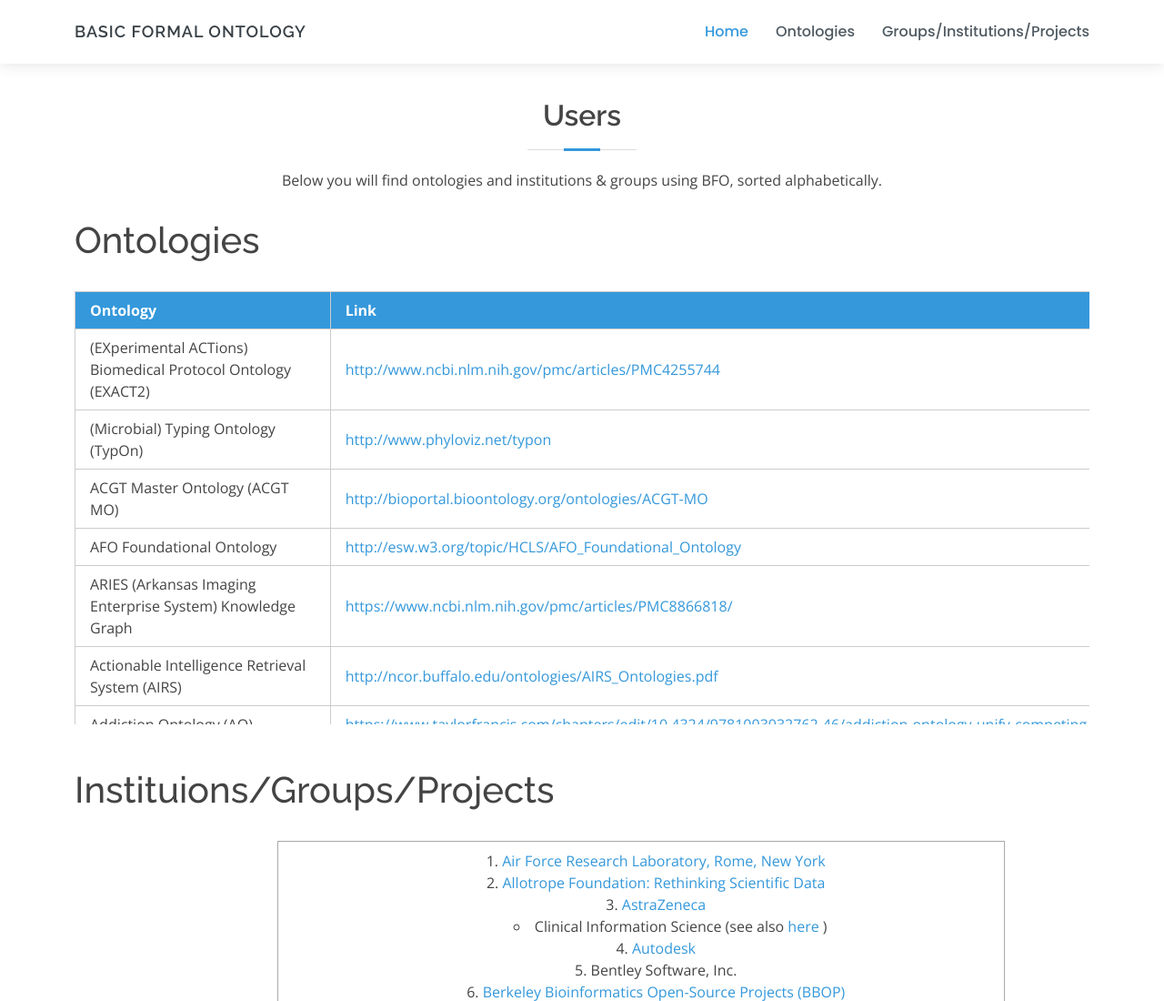
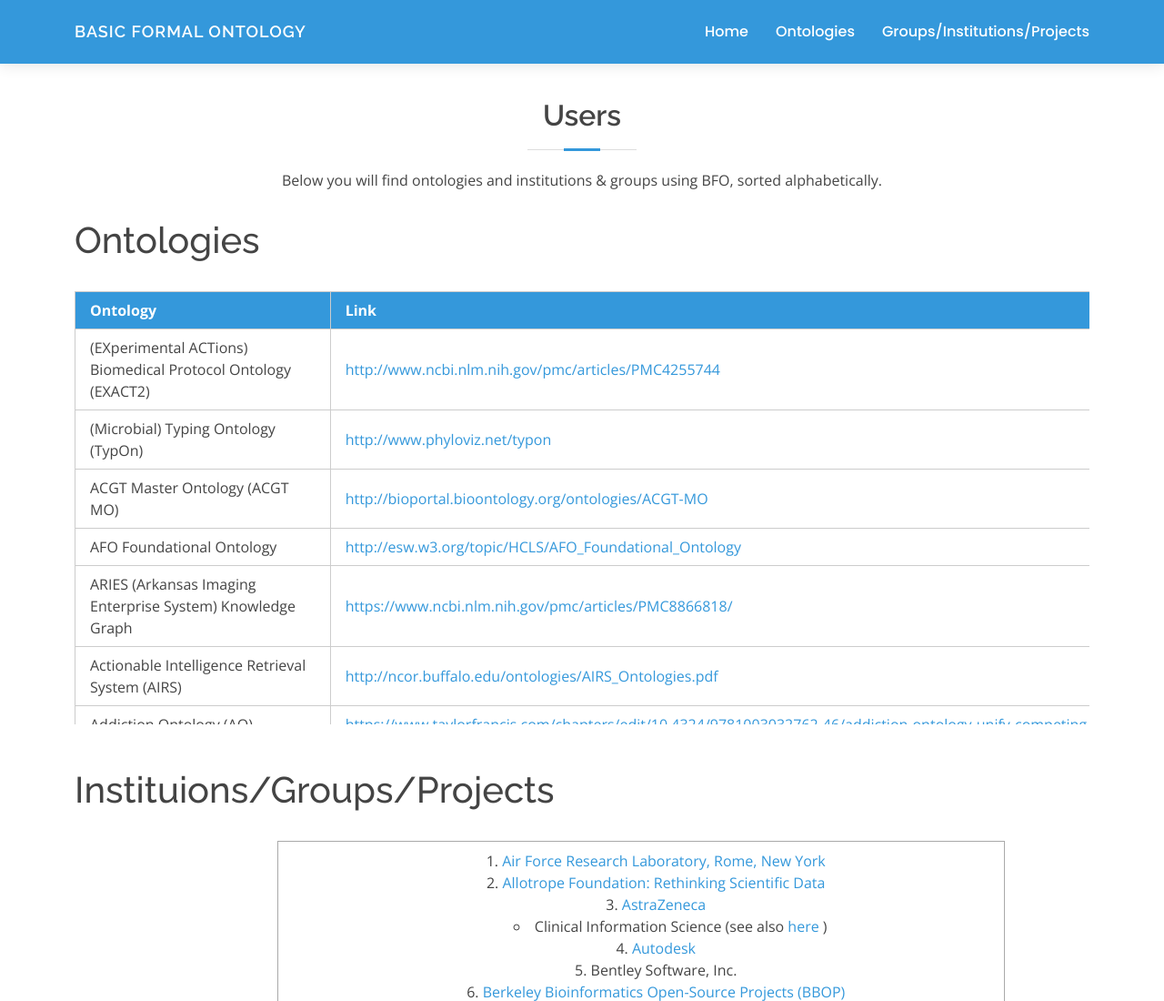
Before and after one commit to SydCo99/bfo-new-site, a plain HTML site: page templates/users.html in a window 1280 px wide. Shown: the top 1100 px of the page at 91% size. Drawn offline with nearby package versions, Linux system fonts and the light colour scheme; files whose address does not match are found by name.

Commit message:
changed navbar color

```diff
--- a/assets/css/style.css
+++ b/assets/css/style.css
@@ -133,6 +133,7 @@
 */
 .navbar {
   padding: 0;
+
 }
 
 .navbar ul {
@@ -156,7 +157,7 @@
   font-family: "Poppins", sans-serif;
   font-size: 16px;
   font-weight: 500;
-  color: #4f5a62;
+  color: white;
   white-space: nowrap;
   transition: 0.3s;
 }
@@ -172,7 +173,7 @@
 .navbar .active,
 .navbar .active:focus,
 .navbar li:hover>a {
-  color: #3498db;
+  color: white;
 }
 
 .navbar .dropdown ul {
--- a/templates/users.html
+++ b/templates/users.html
@@ -74,12 +74,12 @@
   </style>
 
   <!-- ======= Header ======= -->
-  <header id="header" class="fixed-top d-flex align-items-center">
+  <header id="header" class="fixed-top d-flex align-items-center" style= "background-color: #3498db;">
 
     <div class="container d-flex align-items-center">
 
       <div class="logo me-auto">
-        <h1><a href="index.html">Basic Formal Ontology</a></h1>
+        <h1><a href="index.html" style = "color:white">Basic Formal Ontology</a></h1>
         <!-- Uncomment below if you prefer to use an image logo -->
         <!-- <a href="index.html"><img src="assets/img/logo.png" alt="" class="img-fluid"></a>-->
       </div>
```
Also changed, not shown: templates/index.html (+3 -3 lines).
